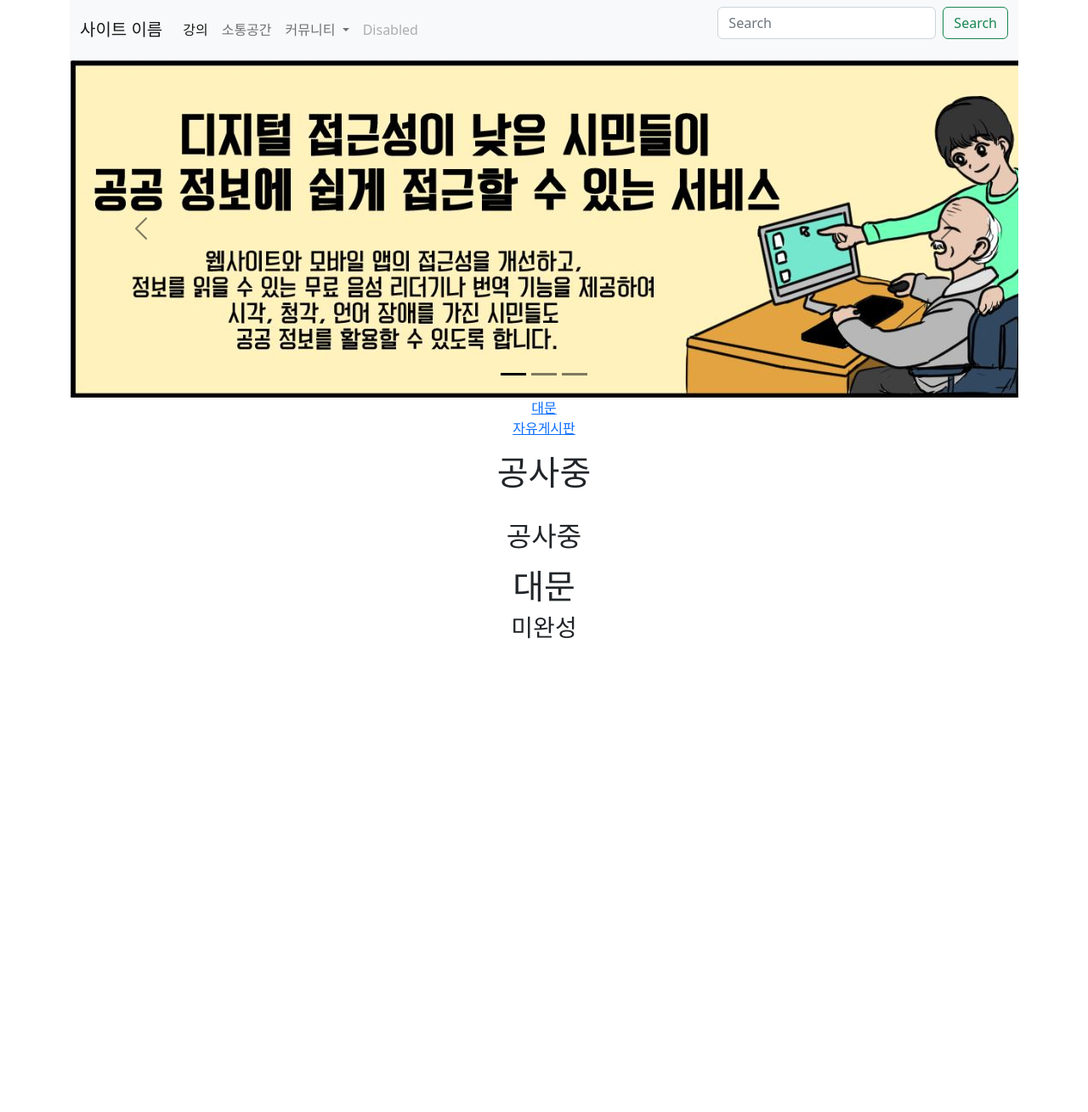
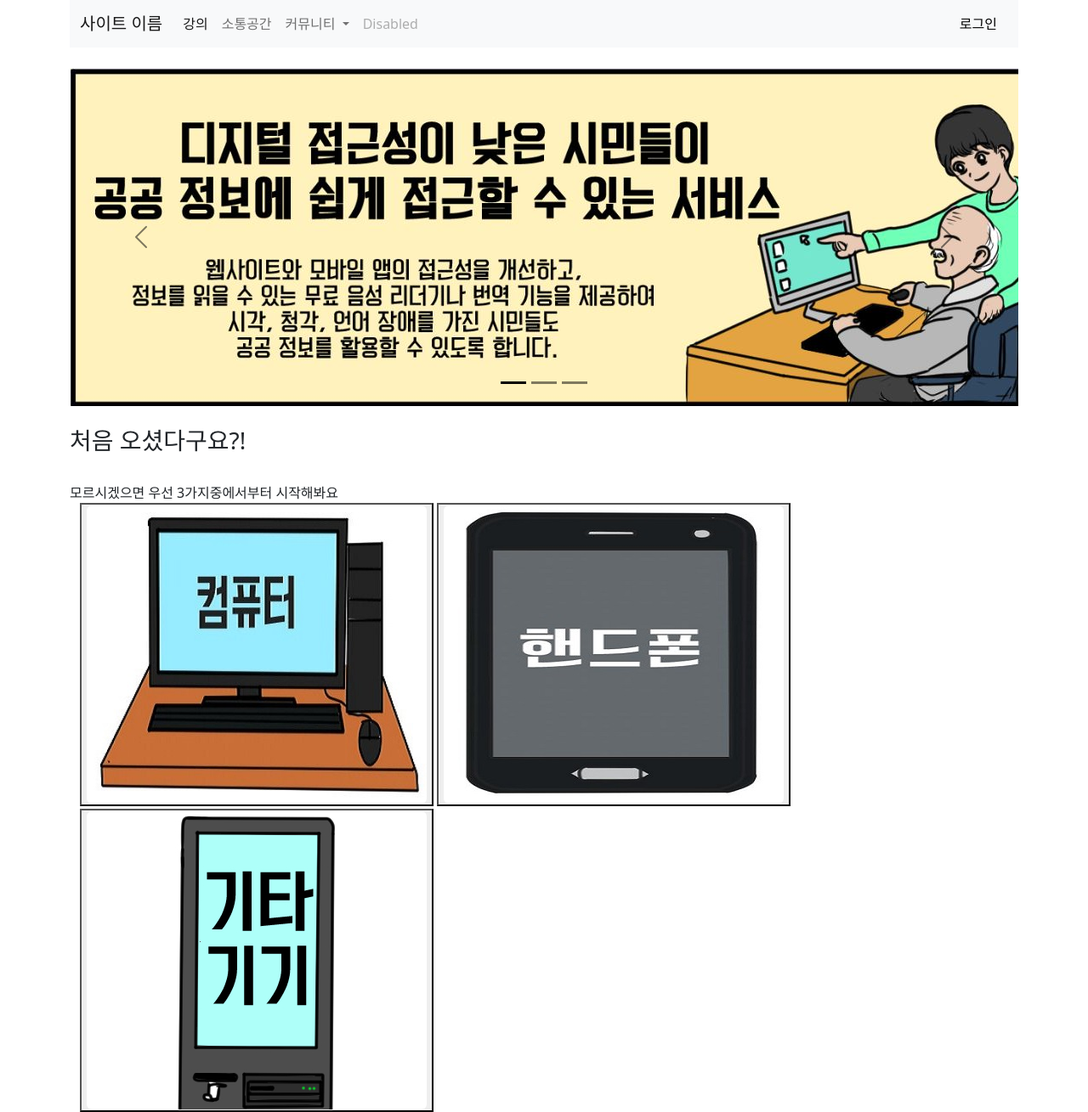
Before and after one commit to 201920962parksanghyeon/Hackathon_project, a Django app: page / in a window 1280 px wide. Shown: the whole page at 85% size. Before the commit the page ends 752 px from the top, so only its background shows below. Run offline with Django 4.2, Linux system fonts and the light colour scheme; some libraries are stand-ins or nearby versions.

Commit message:
그림추가, 모달, 이미지링크 구현및 약간의 코드 정리

```diff
--- a/one_pages/templates/one_pages/about_me.html
+++ b/one_pages/templates/one_pages/about_me.html
@@ -1,3 +1,4 @@
+<!-- 수강신청 페이지 -->
 <!D0CTYPE html>
 {% load static %}
 <html lang="ko">
@@ -17,7 +18,7 @@
     <div class="collapse navbar-collapse" id="navbarSupportedContent">
       <ul class="navbar-nav me-auto mb-2 mb-lg-0">
         <li class="nav-item">
-          <a class="nav-link active" aria-current="page" href="#">강의</a>
+          <a class="nav-link active" aria-current="page" href="/about_me/">강의</a>
         </li>
         <li class="nav-item">
           <a class="nav-link" href="#">소통공간</a>
@@ -30,7 +31,7 @@
             <li><a class="dropdown-item" href="#">수업 후기</a></li>
             <li><a class="dropdown-item" href="#">선생님 후기</a></li>
             <li><hr class="dropdown-divider"></li>
-            <li><a class="dropdown-item" href="/about_me/">자유 게시판</a></li>
+            <li><a class="dropdown-item" href="#">자유 게시판</a></li>
           </ul>
         </li>
         <li class="nav-item">
--- a/one_pages/templates/one_pages/landing.html
+++ b/one_pages/templates/one_pages/landing.html
@@ -1,3 +1,4 @@
+<!-- 메인화면 페이지 -->
 <!D0CTYPE html>
 {% load static %}
 <html lang="ko">
@@ -7,8 +8,11 @@
     <link rel="stylesheet" href="{% static 'one_pages/bootstrap/bootstrap.min.css' %}" media="screen">
 </head>
 <div class="container">
+
 <body>
+    <!-- 네비게이션바 -->
  <nav class="navbar navbar-expand-lg bg-light">
+
   <div class="container-fluid">
     <a class="navbar-brand" href="/">사이트 이름</a>
     <button class="navbar-toggler" type="button" data-bs-toggle="collapse" data-bs-target="#navbarSupportedContent" aria-controls="navbarSupportedContent" aria-expanded="false" aria-label="Toggle navigation">
@@ -17,7 +21,7 @@
     <div class="collapse navbar-collapse" id="navbarSupportedContent">
       <ul class="navbar-nav me-auto mb-2 mb-lg-0">
         <li class="nav-item">
-          <a class="nav-link active" aria-current="page" href="#">강의</a>
+          <a class="nav-link active" aria-current="page" href="/about_me/">강의</a>
         </li>
         <li class="nav-item">
           <a class="nav-link" href="#">소통공간</a>
@@ -37,13 +41,37 @@
           <a class="nav-link disabled">Disabled</a>
         </li>
       </ul>
-      <form class="d-flex" role="search">
-        <input class="form-control me-2" type="search" placeholder="Search" aria-label="Search">
-        <button class="btn btn-outline-success" type="submit">Search</button>
-      </form>
+<button type="button" class="btn btn-light" data-bs-toggle="modal" data-bs-target="#exampleModal">
+  로그인
+</button>
+               <!-- 네비게이션바 -->
+<!-- Modal -->
+<div class="modal fade" id="exampleModal" tabindex="-1" aria-labelledby="exampleModalLabel" aria-hidden="true">
+  <div class="modal-dialog">
+    <div class="modal-content">
+      <div class="modal-header">
+        <h1 class="modal-title fs-5" id="exampleModalLabel">사이트 <이름></이름></h1>
+        <button type="button" class="btn-close" data-bs-dismiss="modal" aria-label="Close"></button>
+      </div>
+      <div class="modal-body">
+        <div class="row">
+            <div class="col-md-6">
+                <button tpye="button" class="btn btn-outline-dark">구글 계정으로 접속하기</button>
+            </div>
+        </div>
+      </div>
+      <div class="modal-footer">
+        <button type="button" class="btn btn-secondary" data-bs-dismiss="modal">Close</button>
+      </div>
+    </div>
+  </div>
+</div>
     </div>
   </div>
 </nav>
+<!-- Modal -->
+
+ <!-- 캐러셀 -->
 <nav>
 <div id="carouselExampleDark" class="carousel carousel-dark slide" data-bs-ride="carousel">
   <div class="carousel-indicators">
@@ -51,7 +79,7 @@
     <button type="button" data-bs-target="#carouselExampleDark" data-bs-slide-to="1" aria-label="Slide 2"></button>
     <button type="button" data-bs-target="#carouselExampleDark" data-bs-slide-to="2" aria-label="Slide 3"></button>
   </div>
-  <div class="carousel-inner">
+  <div class="carousel-inner my-4">
     <div class="carousel-item active" data-bs-interval="10000">
       <img src="{% static 'IMG/map1.jpg' %}" class="d-block w-105" alt="...">
     </div>
@@ -71,15 +99,17 @@
     <span class="visually-hidden">Next</span>
   </button>
 </div>
-    <p><a href="/">대문</a><br>
-    <a href="/about_me/">자유게시판</a>
+    <!-- 캐러셀 -->
+    <!-- 본문 -->
 </nav>
- <body style="text-align: center;">
- <p><h1>공사중</h1><br>
-     <h2>공사중</h2></p>
+ <p><h3>처음 오셨다구요?!</h3><br>
+     모르시겠으면 우선 3가지중에서부터 시작해봐요</h2><br>
+<div class="container">
+ <button type="button" class="btm_image" id="img_btn"><img src="{% static 'IMG/computer.jpg' %}" class="rounded float-start" alt="..."></button>
+  <button type="button" class="btm_image" id="img_btn"><img src="{% static 'IMG/cellphone.jpg' %}" class="rounded mx-auto d-block" alt="..."></button>
+  <button type="button" class="btm_image" id="img_btn"><img src="{% static 'IMG/kiosk.jpg' %}" class="rounded float-end" alt="..."></button>
+</div>
  </body>
-<h1>대문</h1>
-<h3>미완성</h3>
 <script src="https://cdn.jsdelivr.net/npm/@popperjs/core@2.11.6/dist/umd/popper.min.js"
         integrity="sha384-oBqDVmMz9ATKxIep9tiCxS/Z9fNfEXiDAYTujMAeBAsjFuCZSmKbSSUnQlmh/jp3"
         crossorigin="anonymous"></script>
@@ -87,5 +117,6 @@
         integrity="sha384-cuYeSxntonz0PPNlHhBs68uyIAVpIIOZZ5JqeqvYYIcEL727kskC66kF92t6Xl2V"
         crossorigin="anonymous"></script>
 </body>
+    <!-- 본문 -->
 </div>
 </html>
```
Also changed, not shown: one_pages/static/IMG/cellphone.jpg (added), one_pages/static/IMG/computer.jpg (added), one_pages/static/IMG/kiosk.jpg (added).
